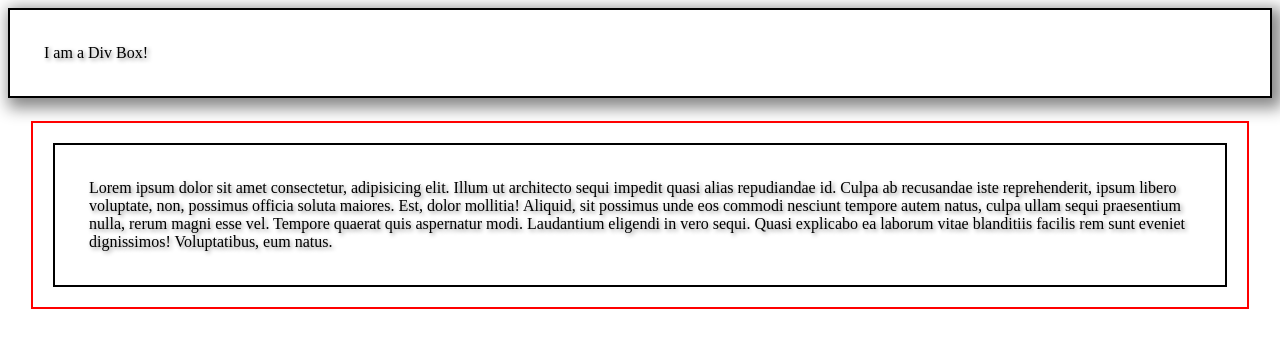
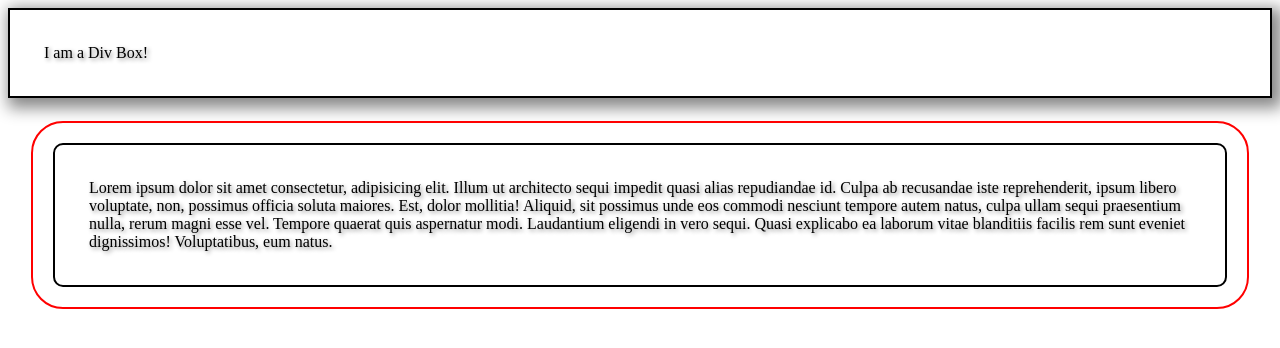
Before and after one commit to MdAsifInIT/Sigma-Web-Development, a plain HTML site: page CSS/10_Shadows_Outlines/Index.html in a window 1280 px wide. Drawn offline with Linux system fonts and the light colour scheme.

Commit message:
modified:   CSS/10_Shadows_Outlines/Index.html

```diff
--- a/CSS/10_Shadows_Outlines/Index.html
+++ b/CSS/10_Shadows_Outlines/Index.html
@@ -6,6 +6,10 @@
     <title>CSS - Shadows and Outlines</title>
   </head>
   <style>
+    * {
+      background-color: rgb(255, 255, 255);
+    }
+
     div.box {
       border: 2px solid black;
       box-shadow: 5px 5px 15px 5px #888888;
@@ -15,6 +19,7 @@
 
     div.fax {
       border: 2px solid black;
+      border-radius: 10px;
       padding: 34px;
       margin: 45px;
       text-shadow: 2px 2px 4px #888888;
```
